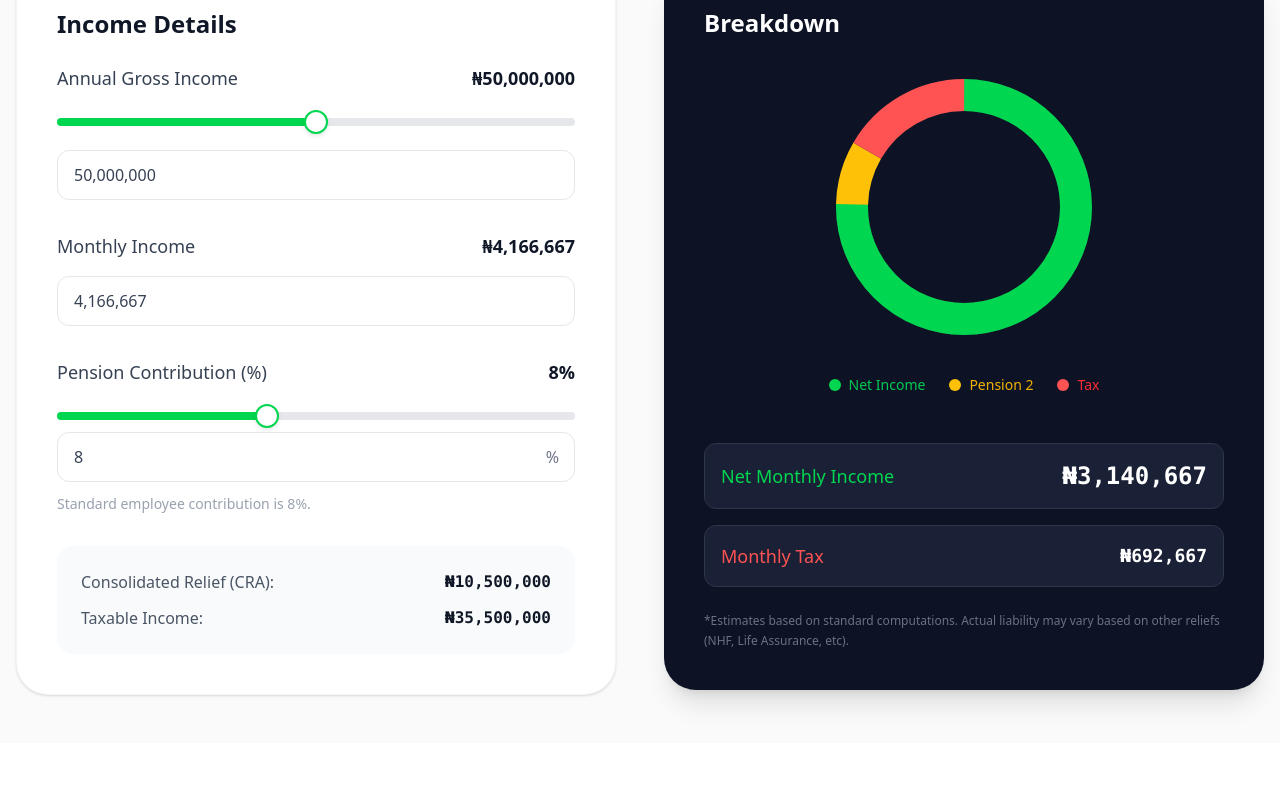
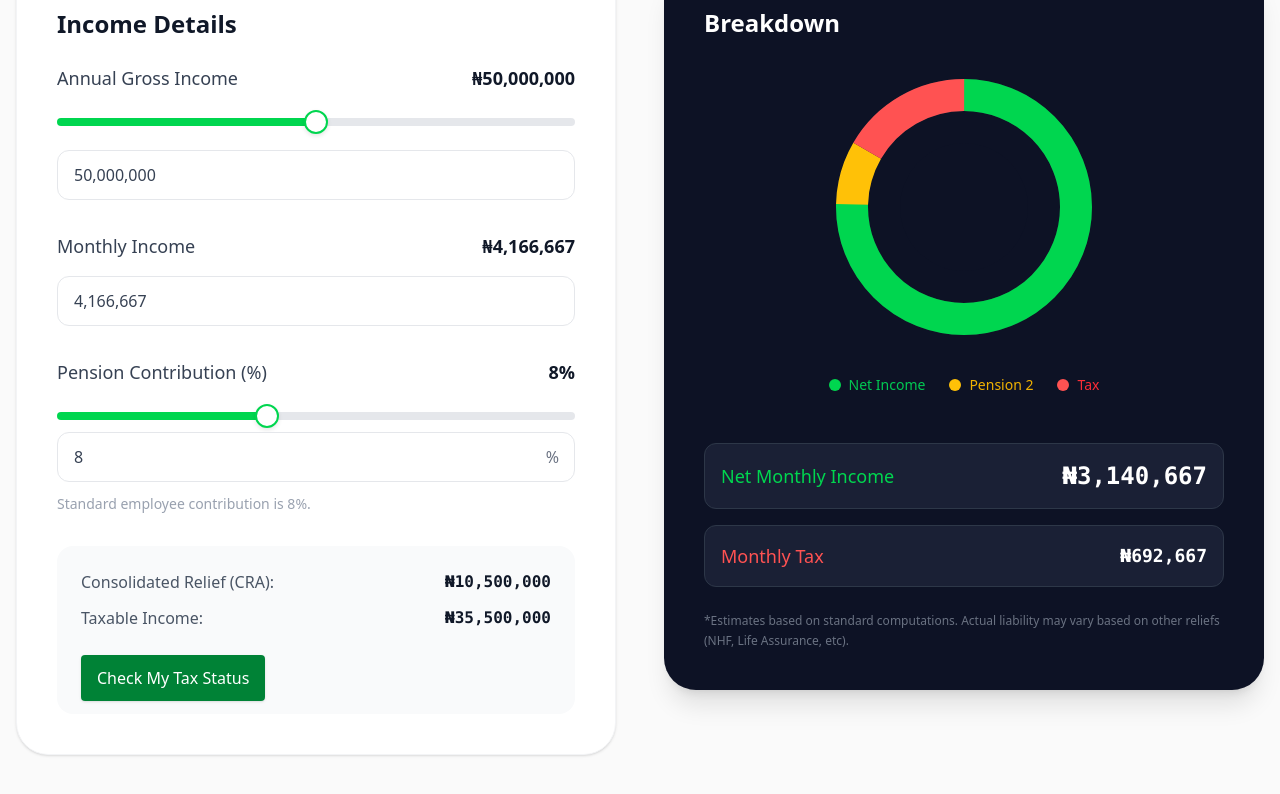
Before and after one commit to Apex-Shippers/Tax-Clarity-NG, a React (Vite) app: page /tax-calculator in a window 1280 px wide. Shown: the part 328-1122 px from the top of the page. Before the commit the page ends 1071 px from the top, so only its background shows below. Built offline with nearby package versions, Linux system fonts and the light colour scheme.

Commit message:
Added a landing page prototype for a good UX

```diff
--- a/src/routes/taxCalculator.tsx
+++ b/src/routes/taxCalculator.tsx
@@ -1,4 +1,5 @@
 import { useState, useMemo, useEffect } from "react";
+import { Link } from "react-router";
 
 // --- Helper: Currency Formatter ---
 const formatCurrency = (amount: number) => {
@@ -314,6 +315,13 @@ export default function TaxCalculator() {
                 {formatCurrency(calculations.taxableIncome)}
               </span>
             </div>
+            <br />
+                <Link
+                            to="/status"
+                            className="w-full bg-lightGreen text-white font-medium px-4 py-3 rounded-sm shadow-sm"
+                          >
+                            Check My Tax Status
+                          </Link>
           </div>
         </div>
 
@@ -410,6 +418,7 @@ export default function TaxCalculator() {
                 <span className="w-3 h-3 rounded-full bg-[#FF5252]"></span>
                 <span className="text-red-500">Tax</span>
               </div>
+
             </div>
           </div>
 
```
